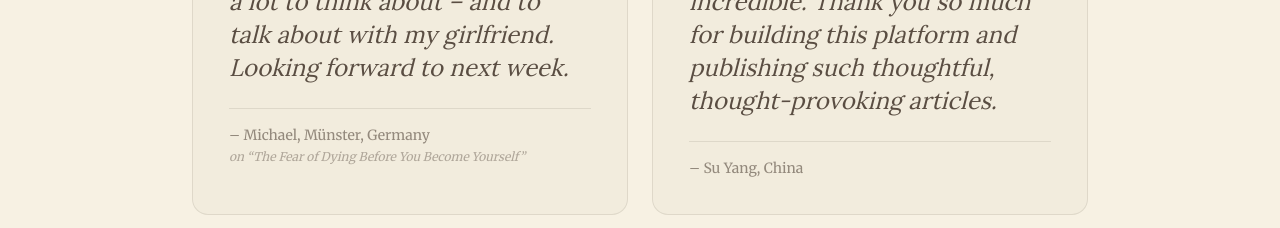
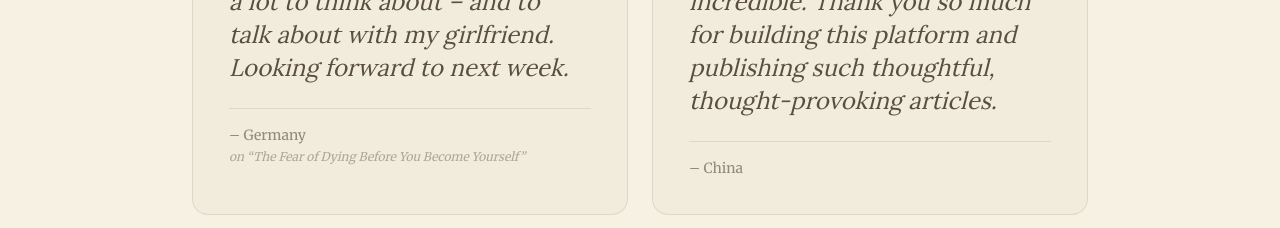
Before and after one commit to luckysolanki902/dailicle-web, a Next.js app: page / in a window 1280 px wide. Shown: the part 1600-1828 px from the top of the page. Built offline with nearby package versions, Linux system fonts and the light colour scheme; no server answers; the database is empty.

Commit message:
fix: anoynymous only no names in testimonials

```diff
--- a/src/components/landing/ReaderWord.tsx
+++ b/src/components/landing/ReaderWord.tsx
@@ -20,12 +20,14 @@ const NOTES: ReaderNote[] = [
     quote:
       "Just read this and want to thank you for this essay. It gives me a lot to think about – and to talk about with my girlfriend. Looking forward to next week.",
     essay: "The Fear of Dying Before You Become Yourself",
-    attribution: "Michael, Münster, Germany",
+    attribution: "Germany",
+    // Michael, Münster,
   },
   {
     quote:
       "I only found this site a few days ago, and it’s absolutely incredible. Thank you so much for building this platform and publishing such thoughtful, thought-provoking articles.",
-    attribution: "Su Yang, China",
+    attribution: "China",
+    // Su Yang,
   },
 ];
 
```
